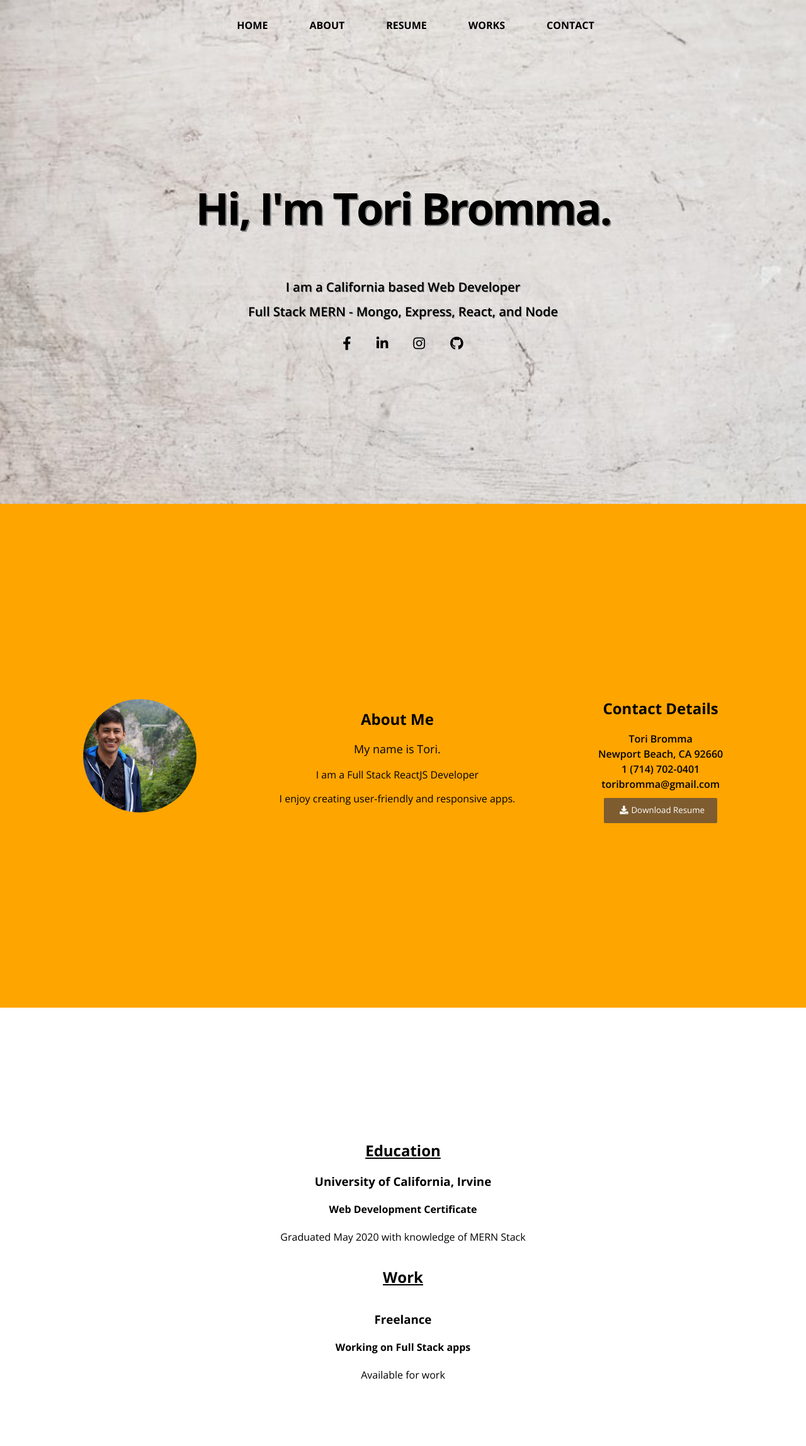
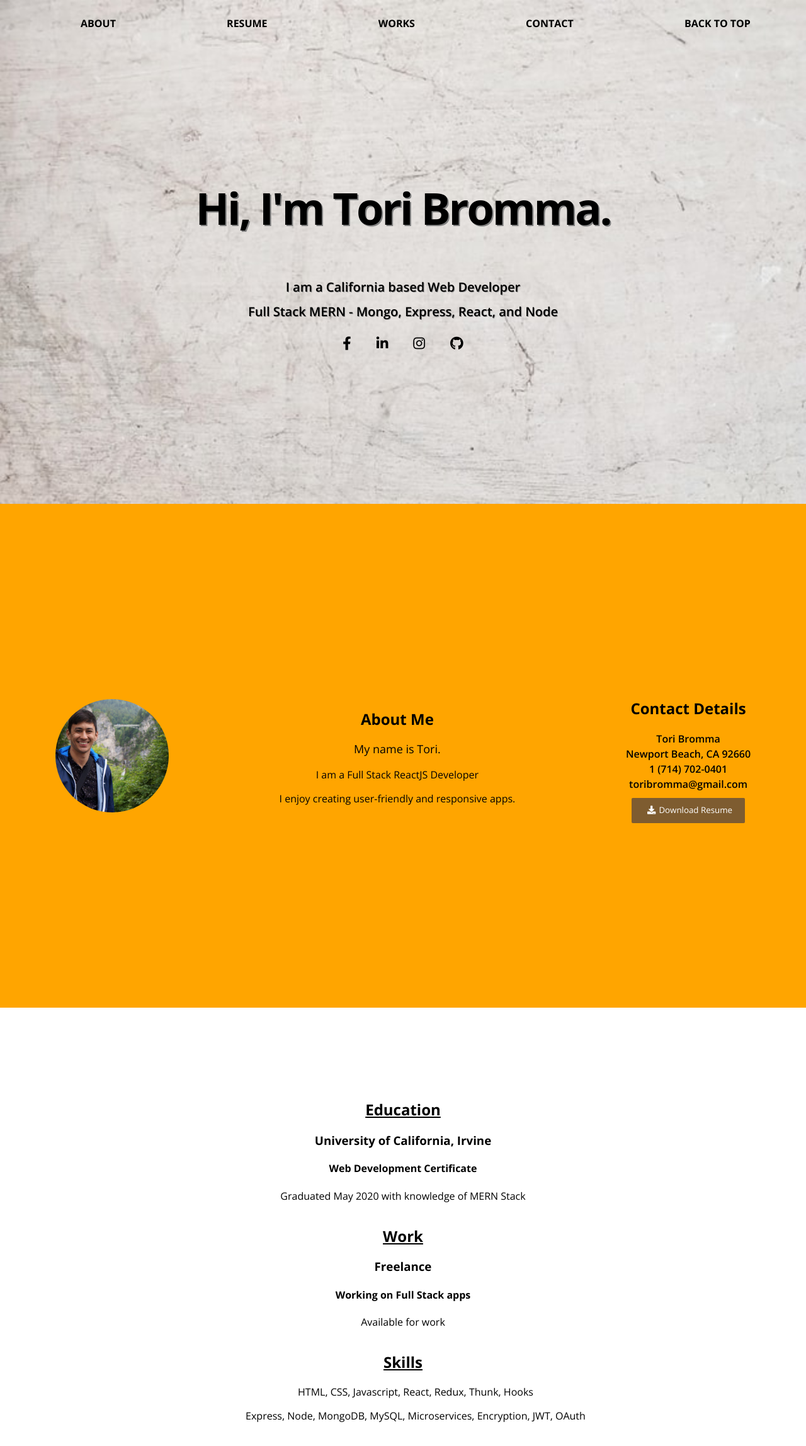
Before and after one commit to toribromma/toriPortfolio, a React (Create React App) app: page / in a window 1280 px wide. Shown: the top 2296 px of the page at 63% size. Built offline with nearby package versions, Linux system fonts and the light colour scheme.

Commit message:
added smooth scrolling for navbar

```diff
--- a/package.json
+++ b/package.json
@@ -10,6 +10,7 @@
     "react": "^17.0.1",
     "react-dom": "^17.0.1",
     "react-scripts": "4.0.0",
+    "react-scroll": "^1.8.1",
     "web-vitals": "^0.2.4"
   },
   "scripts": {
--- a/src/App.js
+++ b/src/App.js
@@ -5,12 +5,17 @@ import { Navbar } from './components/Navbar/Navbar';
 import { Resume } from "./components/Resume/Resume";
 
 function App() {
+
   return (
     <div>
     <Navbar/>
     <Header/>
-    <About/>
-    <Resume/>
+    <About
+    id="section1"
+    />
+    <Resume
+    id="section2"
+    />
 
     </div>
   );
--- a/src/components/About/About.js
+++ b/src/components/About/About.js
@@ -2,9 +2,9 @@ import React from "react";
 import profilePic from "../../images/profile1.jpg"
 import "./style.css"
 
-export const About = () => {
+export const About = (props) => {
     return (
-        <section>
+        <section id={props.id}>
         <img className="avatar" alt="profile pic"
         src={profilePic}
         width={180}
--- a/src/components/About/style.css
+++ b/src/components/About/style.css
@@ -1,14 +1,12 @@
 section {
     display: flex;
     align-items: center ;
-    justify-content: space-evenly;
+    justify-content: space-around;
     text-align: center;
 }
 
 
-/* .col {
-    flex: 1;
-} */
+
 
 @media screen and (max-height: 450px) {
     h2 {
@@ -19,8 +17,15 @@ section {
     img {
         display: none;
     }
+
 }
 
-@media screen and (max-width: 500px) {
+@media screen and (max-width: 800px) {
     section {flex-flow: column wrap;}
+
+    img {
+        padding-top: 120px;
+        margin-top: 10px;
+        margin-bottom: -10px;
+    }
   }
--- a/src/components/Header/Header.js
+++ b/src/components/Header/Header.js
@@ -1,7 +1,7 @@
 import React from "react";
 import "./style.css"
 
-export const Header = () => {
+export const Header = (props) => {
     return(
         <section className="background">
             <header className="me">
--- a/src/components/Navbar/Navbar.js
+++ b/src/components/Navbar/Navbar.js
@@ -1,17 +1,51 @@
 import React from "react";
+import {Link, animateScroll as scroll} from "react-scroll";
 import "./style.css";
+
 
 export const Navbar = () => {
 
+    const scrollToTop = () => {
+        scroll.scrollToTop();
+      };
 
     return(
+
             <nav style={{backgroundColor: "transparent"}}>
                     <ul className="list">
-                        <li className="item">Home</li>
-                        <li className="item">About</li>
-                        <li className="item">Resume</li>
-                        <li className="item">Works</li>
-                        <li className="item">Contact</li>
+                        <Link
+                         activeClass="active"
+                         to="section1"
+                         spy={true}
+                         smooth={true}
+                        //  offset={-70}
+                         duration={500}
+                        className="item">About</Link>
+                        <Link
+                         activeClass="active"
+                         to="section2"
+                         spy={true}
+                         smooth={true}
+                        //  offset={-70}
+                         duration={500}
+                        className="item">Resume</Link>
+                        <Link
+                         activeClass="active"
+                         to="section3"
+                         spy={true}
+                         smooth={true}
+                         offset={-70}
+                         duration={500}
+                        className="item">Works</Link>
+                        <Link
+                         activeClass="active"
+                         to="section4"
+                         spy={true}
+                         smooth={true}
+                         offset={-70}
+                         duration={500}
+                        className="item">Contact</Link>
+                        <Link onClick={scrollToTop} className="item">Back to Top</Link>
                     </ul>
             </nav>
     )
--- a/src/components/Navbar/style.css
+++ b/src/components/Navbar/style.css
@@ -4,15 +4,14 @@ nav {
     position: fixed;
     top: 0;
     width: 100%;
-    /* z-index:  */
 
 
 }
 
 .item {
     list-style: none;
-    padding: 10px 30px;
-    margin: 3px;
+    padding: 10px;
+    /* margin: 3px; */
     color: black;
     font-family: 'Open Sans', sans-serif;
     font-weight: 800;
@@ -20,24 +19,37 @@ nav {
     /* background-color: white; */
     border-radius: 5px;
     color: black;
+    cursor: pointer;
+}
 
+.active {
+    border-bottom: 1px solid #333;
+}
 
-}
 .list {
     display: flex;
-    justify-content: center;
+    justify-content: space-around;
 
 }
 
 @media screen and (max-width: 600px) {
     .item {
-       letter-spacing: -1px;
-       padding: 0 2px;
+       letter-spacing: 2px;
+       line-height: 1;
+       padding: 0px;
        margin: auto;
     }
 
+    ul {
+        padding-inline-start: 0;
+    }
+    .list {
+        flex-flow: column wrap;
+
+    }
+
     nav {
-        display: none;
+        /* display: none; */
     }
 
 }
--- a/src/components/Resume/Resume.js
+++ b/src/components/Resume/Resume.js
@@ -1,17 +1,17 @@
 import React from "react"
 import "./style.css"
-export const Resume = () => {
+export const Resume = (props) => {
     return(
-        <section
+        <section id={props.id}
         style={{
             display: "flex",
             alignItems:"center",
             textAlign:"center",
             justifyContent: "center",
-            backgroundColor: "white"
+            backgroundColor: "white",
+            flexFlow: "column wrap"
         }}>
-                <div
-          >
+
                 <div>
                     <h2><u>Education</u></h2>
                         <div>
@@ -21,10 +21,6 @@ export const Resume = () => {
                         </div>
                 </div>
                 <div>
-                <div style={{
-                    display: "flex",
-                    flexFlow:"column wrap"
-                    }}>
                     <h2><u>Work</u></h2>
                     <div>
                         <h3>Freelance</h3>
@@ -33,12 +29,14 @@ export const Resume = () => {
                     </div>
 
                 </div>
-                </div>
+                <div>
+                    <h2><u>Skills</u></h2>
+                    <ul>
+                        <p>HTML, CSS, Javascript, React, Redux, Thunk, Hooks</p>
+                        <p>Express, Node, MongoDB, MySQL, Microservices, Encryption, JWT, OAuth</p>
+                    </ul>
 
                 </div>
-
-
-
         </section>
     )
 }
```
Also changed, not shown: 2 other files (tests, documents, lock files or other folders).
